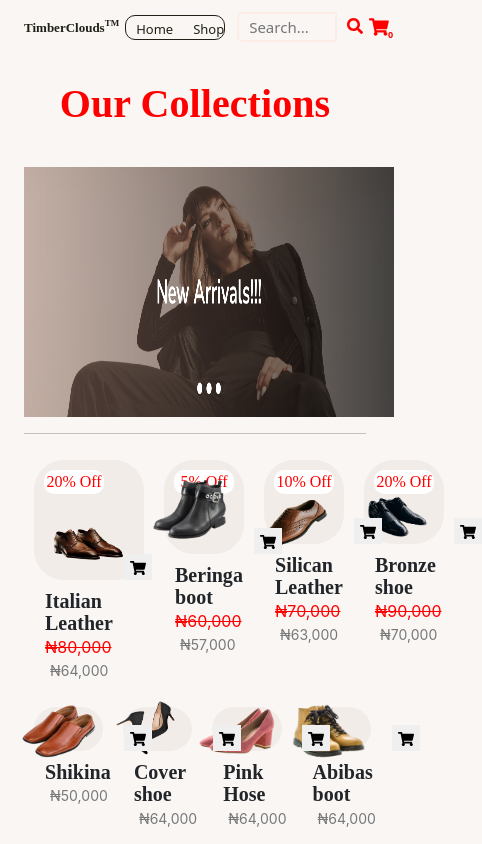
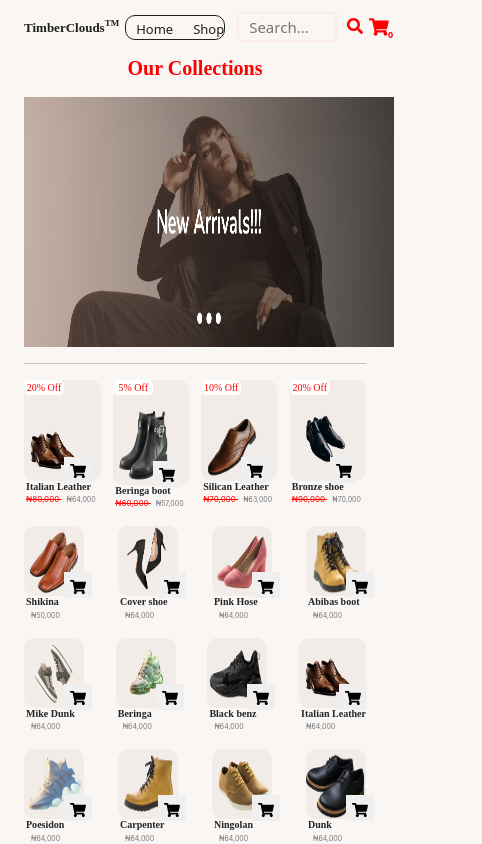
Before and after one commit to awolope/hng-timbucloud, a React (Create React App) app: page /Shop in a window 390 px wide. Shown: the top 844 px of the page, 482 px wide, since content can reach past the window. Built offline with nearby package versions, Linux system fonts and the light colour scheme; a small style sheet from the web is missing.

Commit message:
page 2 responsiveness

```diff
--- a/src/pages/Shop.css
+++ b/src/pages/Shop.css
@@ -4,7 +4,6 @@ body {
 .shopimage1 {
   width: 1300px;
   height: 436px;
-  margin-left: 10px;
 }
 .shoph1 {
   text-align: center;
@@ -87,15 +86,57 @@ body {
   width: 290px;
 }
 @media (max-width: 900px) {
+  .initialprice {
+    font-family: Inter;
+    font-size: 8px;
+    font-weight: 400;
+    line-height: 10.36px;
+    text-align: left;
+    text-decoration: line-through;
+    color: red;
+  }
+  .newprice {
+    font-family: Inter;
+    font-size: 7px;
+    font-weight: 400;
+    line-height: 9.36px;
+    text-align: left;
+
+    opacity: 0.6;
+    margin: 5px;
+  }
   .shoeimages {
-    width: 90px;
-    height: 60px;
-    margin: -30px;
+    width: 60px;
+    height: 70px;
   }
-
+  .shoph1 {
+    text-align: center;
+    margin: 10px;
+    color: red;
+    font-family: Nunito Sans;
+    font-size: 20px;
+    font-weight: 600;
+    line-height: 35.47px;
+    letter-spacing: 0.002em;
+  }
+  .promo {
+    background-color: white;
+    color: red;
+    text-align: center;
+    font-weight: 400;
+    font-family: Nunito-sans;
+    width: 40px;
+    font-size: 10px;
+    border-radius: 5px;
+  }
   .shoeimagesit {
-    width: 90px;
-    height: 60px;
+    width: 60px;
+    height: 70px;
+  }
+  .price {
+    font-size: 10px;
+    font-weight: 600;
+    line-height: 22.74px;
   }
   .shopimage1 {
     width: 370px;
@@ -103,9 +144,23 @@ body {
     margin-left: 0px;
   }
   .mainfooter3 {
-    margin-left: -500px;
+    margin-left: 150px;
     margin-top: 20px;
-
     margin-bottom: 20px;
   }
+  .price {
+    font-family: Nunito Sans;
+    font-size: 10px;
+    font-weight: 600;
+    line-height: 12.74px;
+    letter-spacing: 0.001em;
+    text-align: left;
+    margin-left: 2px;
+  }
+  .shimg1 {
+    background-color: rgba(242, 236, 233, 1);
+    padding: 0px;
+    margin: 0px;
+    border-radius: 10px;
+  }
 }
--- a/src/pages/Shop.js
+++ b/src/pages/Shop.js
@@ -34,7 +34,7 @@ const Shop = () => {
     setCartCount(cartCount + 1);
   };
   return (
-    <div className="container sm">
+    <div className="container-fluid sm">
       <span>
         <Navbar /> <CartCount count={cartCount} />
       </span>
--- a/src/pages/adddtocartbutton.css
+++ b/src/pages/adddtocartbutton.css
@@ -9,7 +9,7 @@
 }
 @media (max-width: 900px) {
   .addtocartbtn {
-    margin-left: 40px;
-    margin-top: -8px;
+    margin-left: 20px;
+    margin-top: -12px;
   }
 }
```
